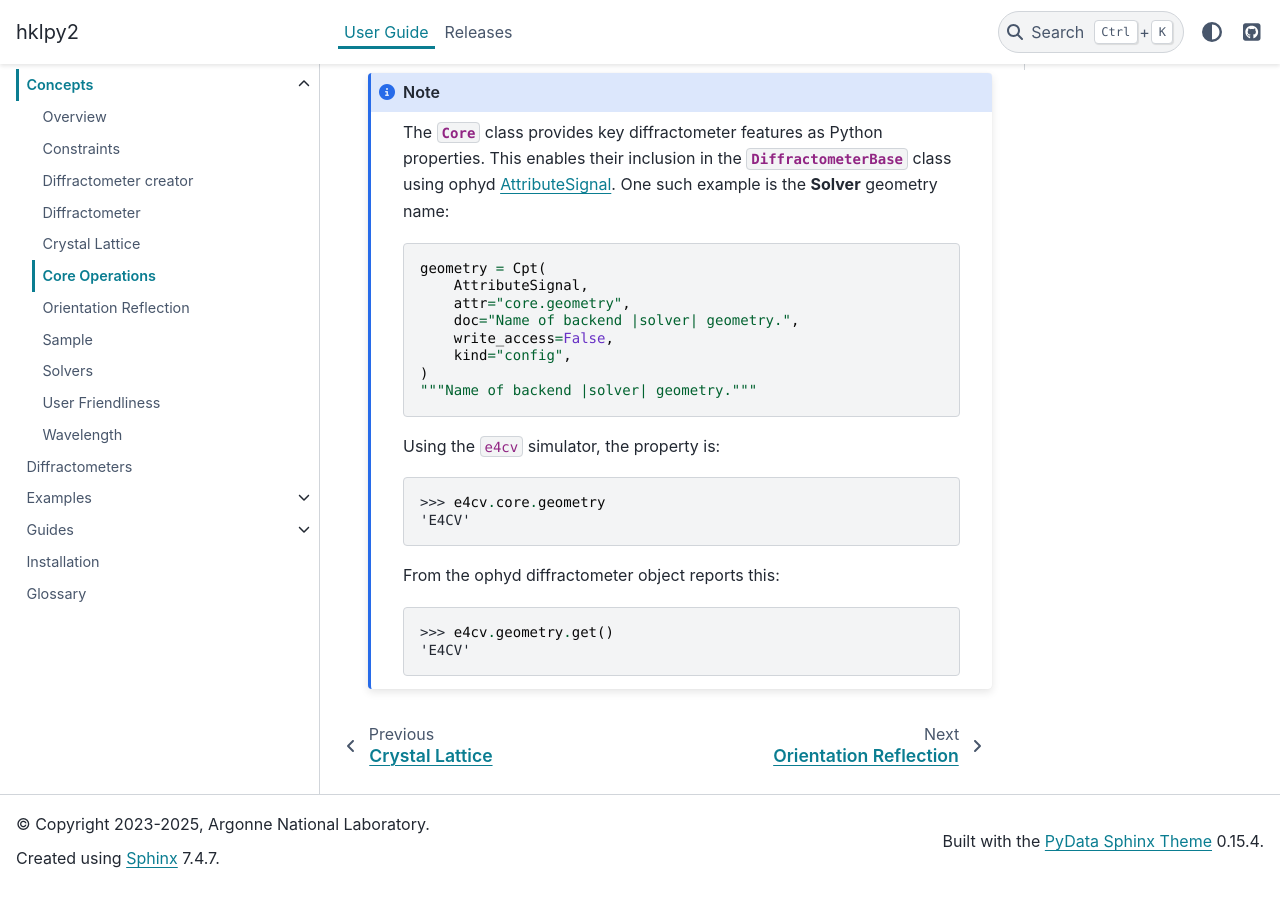
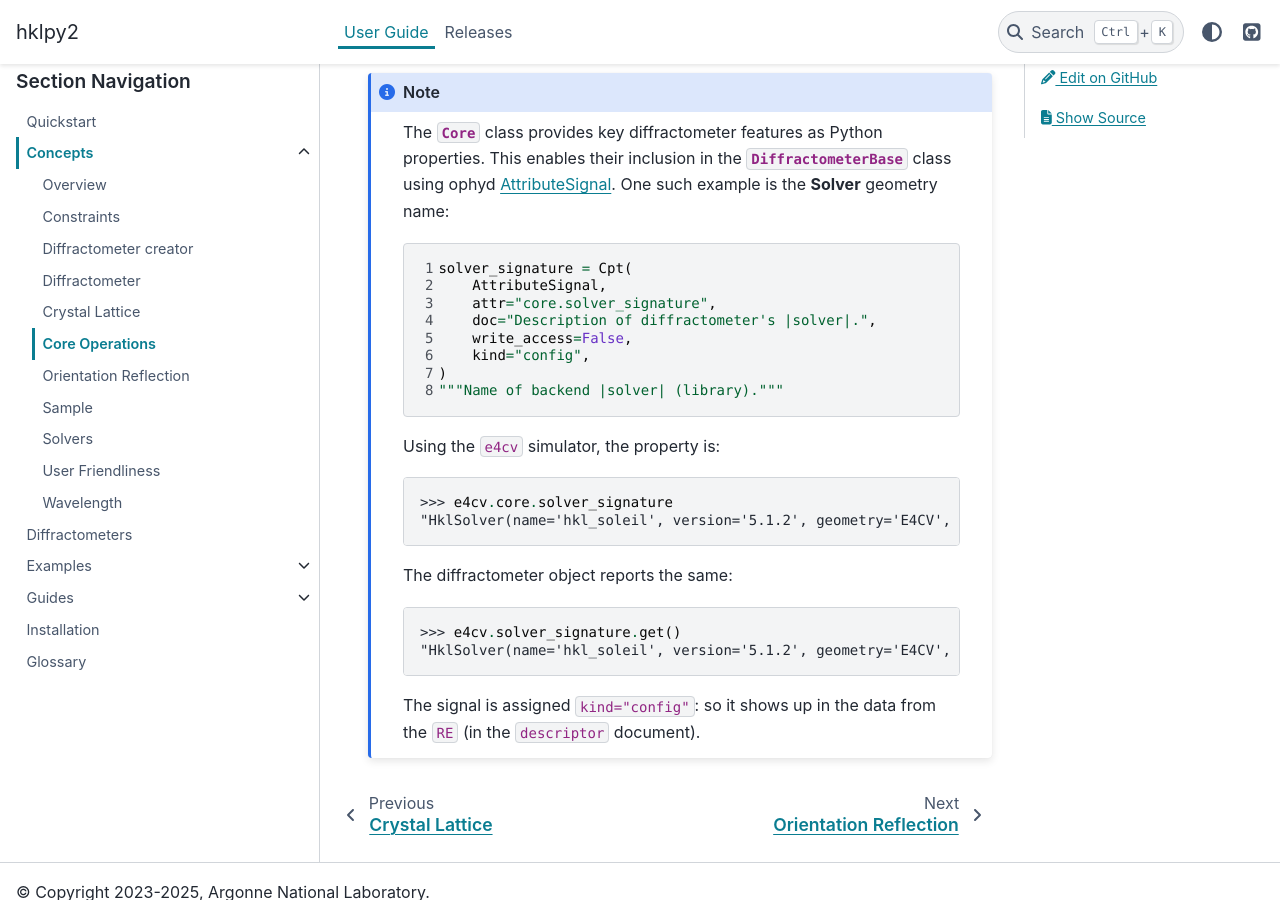
Before and after one commit to prjemian/hklpy2, a Sphinx documentation site: the page built from docs/source/concepts/ops.rst, in a window 1280 px wide and 900 px high, scrolled down 943 px. Built offline with Sphinx 7.4.7 and the PyData theme 0.15.4, drawn with Linux system fonts in a browser that asks for light colours; pages that are not in the unit, such as notebooks, are missing from menus; the version number could not be read and is left out.

Commit message:
MNT #80 combine solver & geometry signals into solver_signature

```diff
--- a/docs/source/concepts/diffract.rst
+++ b/docs/source/concepts/diffract.rst
@@ -231,13 +231,12 @@
     ~hklpy2.diffract.DiffractometerBase.add_sample (method)
     ~hklpy2.diffract.DiffractometerBase.sample (property)
     ~hklpy2.diffract.DiffractometerBase.samples (property)
+    ~hklpy2.diffract.DiffractometerBase.solver_name (property)
 
 .. rubric:: Solver-related methods and properties
 .. autosummary::
 
-    ~hklpy2.diffract.DiffractometerBase.geometry (ophyd Signal)
-    ~hklpy2.diffract.DiffractometerBase.solver (property)
-    ~hklpy2.diffract.DiffractometerBase.solver_name (ophyd Signal)
+    ~hklpy2.diffract.DiffractometerBase.solver_signature (ophyd AttributeSignal)
 
 .. rubric:: Related methods and properties from other classes
 .. autosummary::
--- a/docs/source/concepts/ops.rst
+++ b/docs/source/concepts/ops.rst
@@ -49,23 +49,29 @@
     key diffractometer features as Python properties.  This enables their
     inclusion in the :class:`~hklpy2.diffract.DiffractometerBase` class
     using ophyd `AttributeSignal <https://github.com/bluesky/ophyd/blob/5c03c3fff974dc6390836fc83dae4c247a35e662/ophyd/signal.py#L2192>`_.
-    One such example is the |solver| geometry name::
+    One such example is the |solver| geometry name:
 
-        geometry = Cpt(
+    .. code-block:: Python
+        :linenos:
+
+        solver_signature = Cpt(
             AttributeSignal,
-            attr="core.geometry",
-            doc="Name of backend |solver| geometry.",
+            attr="core.solver_signature",
+            doc="Description of diffractometer's |solver|.",
             write_access=False,
             kind="config",
         )
-        """Name of backend |solver| geometry."""
+        """Name of backend |solver| (library)."""
 
     Using the ``e4cv`` simulator, the property is::
 
-        >>> e4cv.core.geometry
-        'E4CV'
+        >>> e4cv.core.solver_signature
+        "HklSolver(name='hkl_soleil', version='5.1.2', geometry='E4CV', engine_name='hkl', mode='bissector')"
 
-    From the ophyd diffractometer object reports this:
+    The diffractometer object reports the same:
 
-        >>> e4cv.geometry.get()
-        'E4CV'
+        >>> e4cv.solver_signature.get()
+        "HklSolver(name='hkl_soleil', version='5.1.2', geometry='E4CV', engine_name='hkl', mode='bissector')"
+
+    The signal is assigned ``kind="config"``: so it shows up in the
+    data from the ``RE`` (in the ``descriptor`` document).
--- a/docs/source/guides/diffract.rst
+++ b/docs/source/guides/diffract.rst
@@ -21,7 +21,7 @@
 Diffractometer Creator
 +++++++++++++++++++++++++++++++
 
-The :func:`~hklpy2.geom.creator()` function constructs a diffractometer object using the
+The :func:`~hklpy2.diffract.creator()` function constructs a diffractometer object using the
 supplied `reals={}` to define their names.  These are mapped to the names used
 by the |solver|.  Let's show this cross-reference map with just a few commands::
 
@@ -96,7 +96,7 @@
 
     twoc = S1D1(name="twoc")
 
-.. tip:: Use the :func:`hklpy2.geom.creator()` instead:
+.. tip:: Use the :func:`hklpy2.diffract.creator()` instead:
 
     .. code-block:: Python
 
--- a/docs/source/quickstart.rst
+++ b/docs/source/quickstart.rst
@@ -5,7 +5,7 @@
 ==========
 
 Get started with a diffractometer object.  For example, use the diffractometer
-:func:`~hklpy2.geom.creator()` function to build a 6-circle diffractometer
+:func:`~hklpy2.diffract.creator()` function to build a 6-circle diffractometer
 (:ref:`E6C <geometries-hkl_soleil-e6c>` geometry). Use simulated motor
 axes.
 
```
Also changed, not shown: other parts of docs/source/concepts/ops.rst (+1 -1 lines), docs/source/examples/_api_demo.ipynb, 5 other files.
